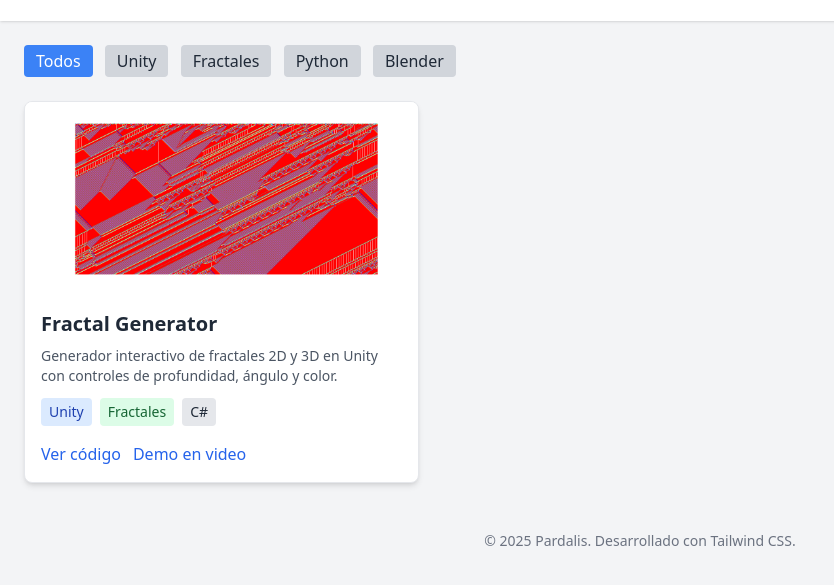
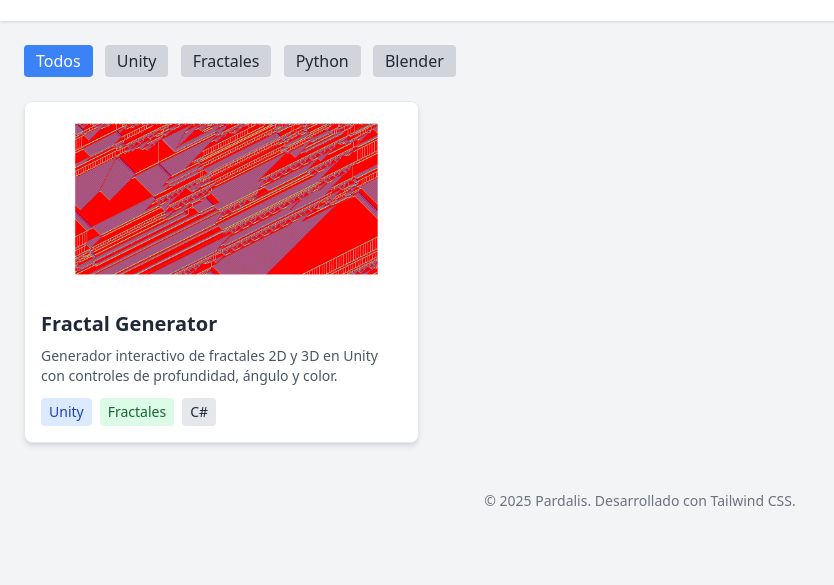
Before and after one commit to XxPardalisxX/XxPardalisxX.github.io, a plain HTML site: page index.html in a window 1280 px wide. Shown: the part 91-676 px from the top of the page, without its empty margins (0-834 px from the left). Drawn offline with nearby package versions, Linux system fonts and the light colour scheme.

Commit message:
Update index.html

```diff
--- a/index.html
+++ b/index.html
@@ -27,22 +27,21 @@
     <div id="projects" class="grid grid-cols-1 sm:grid-cols-2 md:grid-cols-3 gap-6">
 
       <!-- Proyecto de ejemplo: Fractales en Unity -->
-      <div class="project-card bg-white shadow-md rounded-lg overflow-hidden border tag-Unity tag-Fractales">
+  <a href="proyectos/fractal-generator.html" class="block project-card bg-white shadow-md rounded-lg overflow-hidden border tag-Unity tag-Fractales hover:shadow-lg transition">
     <img src="fractales.png" alt="Fractal Generator" class="w-full h-48 object-cover">
     <div class="p-4">
       <h2 class="text-xl font-semibold">Fractal Generator</h2>
-          <p class="text-gray-600 text-sm mt-2">Generador interactivo de fractales 2D y 3D en Unity con controles de profundidad, ángulo y color.</p>
+      <p class="text-gray-600 text-sm mt-2">
+        Generador interactivo de fractales 2D y 3D en Unity con controles de profundidad, ángulo y color.
+      </p>
       <div class="mt-3 flex flex-wrap gap-2 text-sm">
         <span class="bg-blue-100 text-blue-800 px-2 py-1 rounded">Unity</span>
         <span class="bg-green-100 text-green-800 px-2 py-1 rounded">Fractales</span>
         <span class="bg-gray-200 text-gray-800 px-2 py-1 rounded">C#</span>
       </div>
-          <div class="mt-4 flex gap-3">
-            <a href="https://github.com/tuusuario/fractal-generator" target="_blank" class="text-blue-600 hover:underline">Ver código</a>
-            <a href="https://youtube.com/tu-video-demo" target="_blank" class="text-blue-600 hover:underline">Demo en video</a>
     </div>
-        </div>
-      </div>
+  </a>
+
 
       <!-- Puedes duplicar esto para más proyectos -->
 
```
Lines whose indentation alone changed are shown as unchanged.
